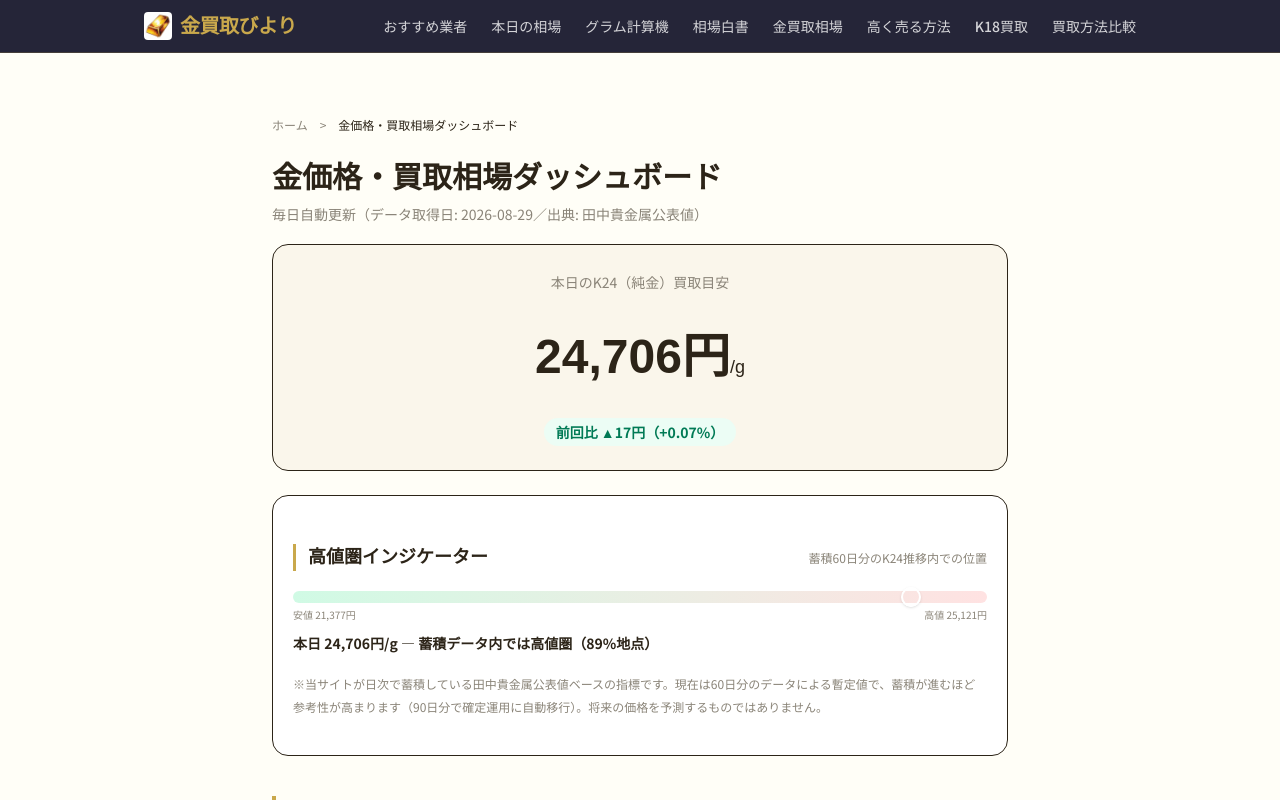
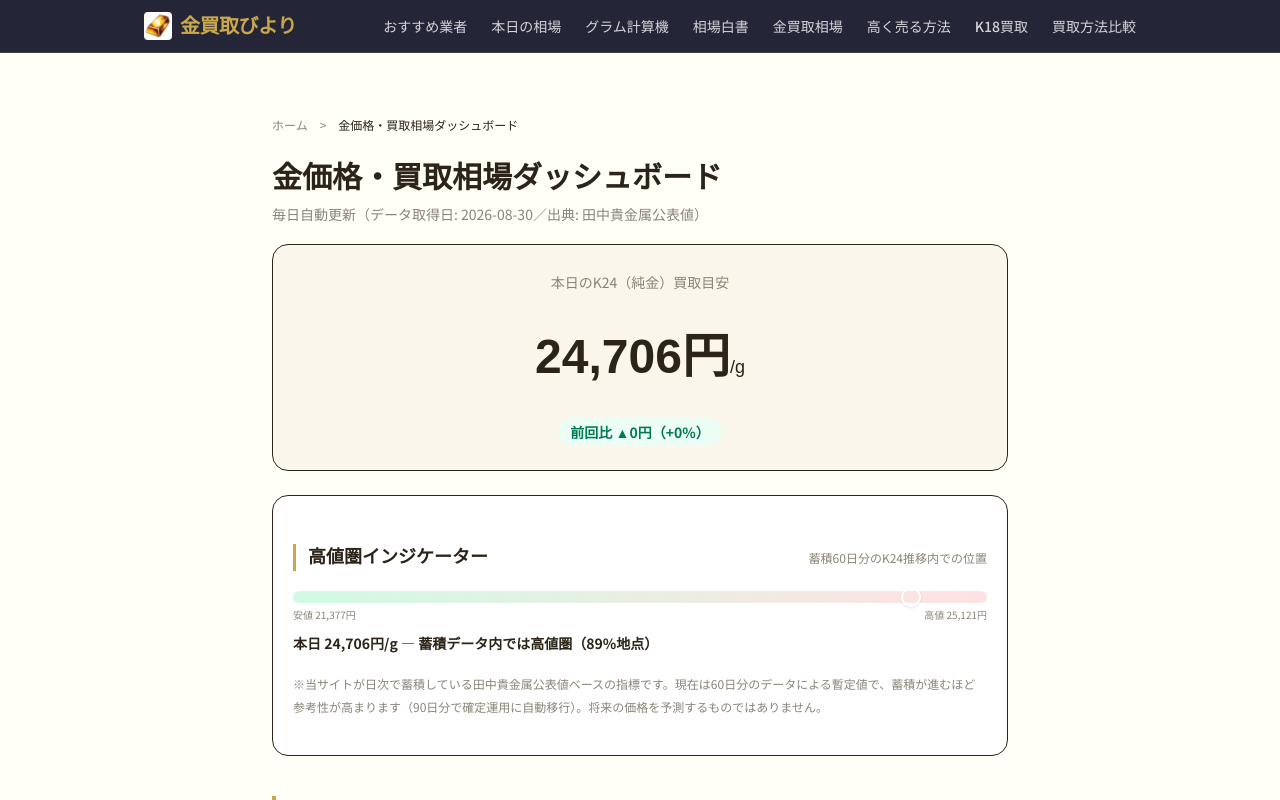
Before and after one commit to webmaster0818/kin-kaitori-biyori, a Next.js app: page /souba-dashboard in a window 1280 px wide. Shown: the top 800 px of the page. Built offline with nearby package versions, Linux system fonts and the light colour scheme; a web font is replaced by a local one.

Commit message:
Daily gold price data: 2026-08-30

```diff
--- a/data/gold-price-history/2026-08.json
+++ b/data/gold-price-history/2026-08.json
@@ -317,5 +317,16 @@
     "k18": 18529,
     "k14": 14412,
     "k10": 10294
+  },
+  {
+    "date": "2026-08-30",
+    "au_buyback": 25735,
+    "pt_buyback": 10302,
+    "ag_buyback": 382.36,
+    "k24": 24706,
+    "k22": 22647,
+    "k18": 18529,
+    "k14": 14412,
+    "k10": 10294
   }
 ]
--- a/data/gold-price-trend.json
+++ b/data/gold-price-trend.json
@@ -1,15 +1,4 @@
 [
-  {
-    "date": "2026-07-01",
-    "au_buyback": 22846,
-    "pt_buyback": 8683,
-    "ag_buyback": 329.12,
-    "k24": 21932,
-    "k22": 20104,
-    "k18": 16449,
-    "k14": 12794,
-    "k10": 9138
-  },
   {
     "date": "2026-07-02",
     "au_buyback": 23066,
@@ -658,5 +647,16 @@
     "k18": 18529,
     "k14": 14412,
     "k10": 10294
+  },
+  {
+    "date": "2026-08-30",
+    "au_buyback": 25735,
+    "pt_buyback": 10302,
+    "ag_buyback": 382.36,
+    "k24": 24706,
+    "k22": 22647,
+    "k18": 18529,
+    "k14": 14412,
+    "k10": 10294
   }
 ]
--- a/data/gold-spot-prices.json
+++ b/data/gold-spot-prices.json
@@ -1,8 +1,8 @@
 {
-  "date": "2026-08-29",
+  "date": "2026-08-30",
   "source": "https://gold.tanaka.co.jp/commodity/souba/",
   "source_label": "田中貴金属",
-  "fetched_at": "2026-08-29T11:05:04.861996",
+  "fetched_at": "2026-08-30T11:05:00.971657",
   "tanaka_official": {
     "au_buyback_per_g": 25735,
     "au_retail_per_g": 26284,
--- a/public/data/gold-price-history.json
+++ b/public/data/gold-price-history.json
@@ -10,9 +10,9 @@
   "unit": "円/g（税込）",
   "period": {
    "start": "2026-05-28",
-   "end": "2026-08-29"
+   "end": "2026-08-30"
   },
-  "records": 84,
+  "records": 85,
   "caveat": "業者の実際の査定額は状態・付属品・各社の手数料により、この目安を下回るのが一般的です。"
  },
  "data": [
@@ -939,6 +939,17 @@
    "k18": 18529,
    "k14": 14412,
    "k10": 10294
+  },
+  {
+   "date": "2026-08-30",
+   "au_buyback": 25735,
+   "pt_buyback": 10302,
+   "ag_buyback": 382.36,
+   "k24": 24706,
+   "k22": 22647,
+   "k18": 18529,
+   "k14": 14412,
+   "k10": 10294
   }
  ]
 }
--- a/public/data/gold-price-index.json
+++ b/public/data/gold-price-index.json
@@ -10,9 +10,9 @@
   "unit": "円/g（税込）",
   "period": {
    "start": "2026-05-28",
-   "end": "2026-08-29"
+   "end": "2026-08-30"
   },
-  "records": 84,
+  "records": 85,
   "caveat": "業者の実際の査定額は状態・付属品・各社の手数料により、この目安を下回るのが一般的です。",
   "base_date": "2026-05-28",
   "note": "起点日の買取単価を100としたときの推移。値動きの比較用。"
@@ -689,6 +689,14 @@
    "k18": 103.05,
    "k14": 103.06,
    "k10": 103.05
+  },
+  {
+   "date": "2026-08-30",
+   "k24": 103.06,
+   "k22": 103.06,
+   "k18": 103.05,
+   "k14": 103.06,
+   "k10": 103.05
   }
  ]
 }
--- a/public/widget.js
+++ b/public/widget.js
@@ -3,7 +3,7 @@
   if (!s) return;
   var box = document.createElement('div');
   box.setAttribute('style', 'box-sizing:border-box;max-width:320px;font-family:-apple-system,"Hiragino Sans","Noto Sans JP",sans-serif;border:1px solid #d9c58a;border-radius:12px;padding:14px 16px;background:linear-gradient(135deg,#fffdf5,#faf3df);color:#3a3326;line-height:1.5;');
-  box.innerHTML = '<div style="font-size:11px;color:#8a7a55;margin-bottom:4px;">本日の金買取相場の目安（2026-08-29・田中貴金属公表値より純度換算）</div>'
+  box.innerHTML = '<div style="font-size:11px;color:#8a7a55;margin-bottom:4px;">本日の金買取相場の目安（2026-08-30・田中貴金属公表値より純度換算）</div>'
     + '<div style="font-size:22px;font-weight:700;color:#9a7b2d;">K24 24,706円<span style="font-size:12px;font-weight:400;">/g</span></div>'
     + '<div style="font-size:13px;margin-top:2px;">K18 18,529円/g ・ K14 14,412円/g</div>'
     + '<div style="font-size:11px;margin-top:8px;"><a href="https://gold-biyori.com/souba-dashboard/" target="_blank" rel="noopener" style="color:#9a7b2d;text-decoration:underline;">金買取日和｜金価格ダッシュボード</a>（毎日自動更新）</div>'
```
Also changed, not shown: public/data/gold-price-history.csv, 1 other file (tests, documents, lock files or other folders).
